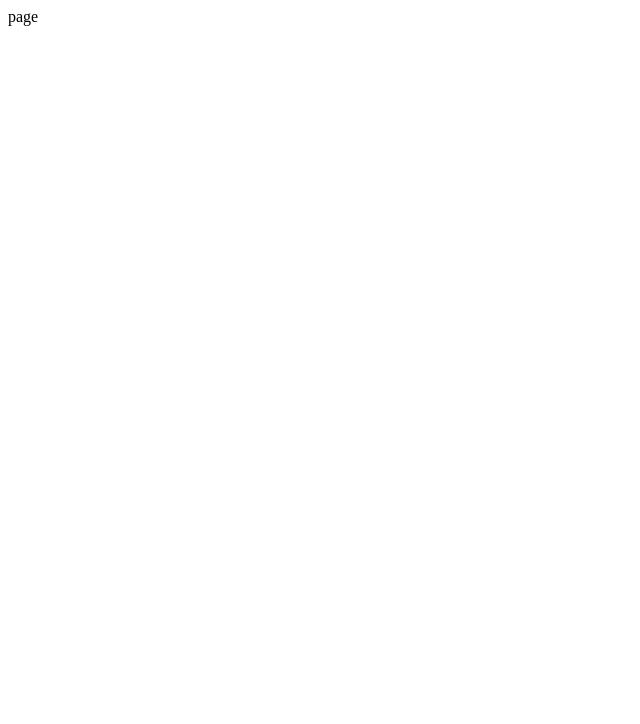
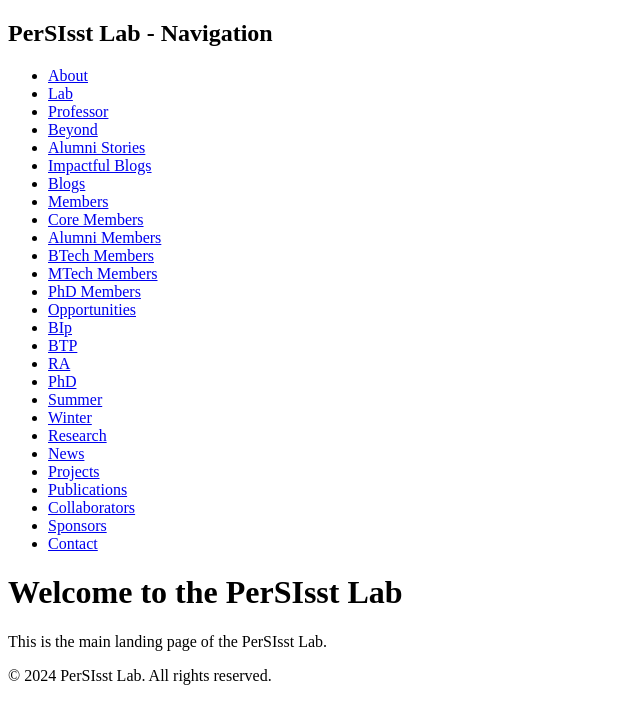
Before and after one commit to kintsugi-programmer/PerSIsst-Lab, a Next.js app in the folder v1/: page / in a window 1280 px wide. Shown: the top 724 px of the page, without its empty margins (0-640 px from the left). Built offline with nearby package versions, Linux system fonts and the light colour scheme.

Commit message:
Routing Navigation

```diff
--- /dev/null
+++ b/v1/app/layout.js
@@ -0,0 +1,12 @@
+export const metadata = {
+  title: 'Next.js',
+  description: 'Generated by Next.js',
+}
+
+export default function RootLayout({ children }) {
+  return (
+    <html lang="en">
+      <body>{children}</body>
+    </html>
+  )
+}
--- a/v1/app/page.jsx
+++ b/v1/app/page.jsx
@@ -1,9 +1,18 @@
-import React from 'react'
+import React from 'react';
+import Nav from '../components/Nav';
+import Footer from '../components/Footer';
 
-const page = () => {
+const Page = () => {
   return (
-    <div>page</div>
-  )
-}
+    <div>
+      <Nav />
+      <div>
+        <h1>Welcome to the PerSIsst Lab</h1>
+        <p>This is the main landing page of the PerSIsst Lab.</p>
+      </div>
+      <Footer />
+    </div>
+  );
+};
 
-export default page
+export default Page;
--- a/v1/app/research/page.jsx
+++ b/v1/app/research/page.jsx
@@ -1,4 +1,6 @@
 import React from 'react'
+import Link from 'next/link';
+
 
 const page = () => {
   return (
--- a/v1/components/Footer.jsx
+++ b/v1/components/Footer.jsx
@@ -1,9 +1,11 @@
-import React from 'react'
+import React from 'react';
 
 const Footer = () => {
   return (
-    <div>Footer</div>
-  )
-}
+    <footer>
+      <p>© 2024 PerSIsst Lab. All rights reserved.</p>
+    </footer>
+  );
+};
 
-export default Footer
+export default Footer;
--- a/v1/components/Nav.jsx
+++ b/v1/components/Nav.jsx
@@ -1,9 +1,47 @@
-import React from 'react'
+import React from 'react';
+import Link from 'next/link';
 
 const Nav = () => {
   return (
-    <div>Nav</div>
-  )
-}
+    <nav>
+      <h1>PerSIsst Lab - Navigation</h1>
+      <ul>
+        <li><Link href="/about/page">About</Link></li>
+        <li><Link href="/about/Lab">Lab</Link></li>
+        <li><Link href="/about/Professor">Professor</Link></li>
 
-export default Nav
+        <li><Link href="/beyond/page">Beyond</Link></li>
+        <li><Link href="/beyond/AluminiStories">Alumni Stories</Link></li>
+        <li><Link href="/beyond/ImpactfulBlogs">Impactful Blogs</Link></li>
+
+        <li><Link href="/blogs/page">Blogs</Link></li>
+
+        <li><Link href="/members/page">Members</Link></li>
+        <li><Link href="/members/Core">Core Members</Link></li>
+        <li><Link href="/members/Alumini">Alumni Members</Link></li>
+        <li><Link href="/members/Btech">BTech Members</Link></li>
+        <li><Link href="/members/Mtech">MTech Members</Link></li>
+        <li><Link href="/members/Phd">PhD Members</Link></li>
+
+        <li><Link href="/opportunities/page">Opportunities</Link></li>
+        <li><Link href="/opportunities/BIp">BIp</Link></li>
+        <li><Link href="/opportunities/BTP">BTP</Link></li>
+        <li><Link href="/opportunities/RA">RA</Link></li>
+        <li><Link href="/opportunities/Phd">PhD</Link></li>
+        <li><Link href="/opportunities/Summer">Summer</Link></li>
+        <li><Link href="/opportunities/Winter">Winter</Link></li>
+
+        <li><Link href="/research/page">Research</Link></li>
+        <li><Link href="/research/News">News</Link></li>
+        <li><Link href="/research/Projects">Projects</Link></li>
+        <li><Link href="/research/Publications">Publications</Link></li>
+
+        <li><Link href="/Collaborators">Collaborators</Link></li>
+        <li><Link href="/Sponsors">Sponsors</Link></li>
+        <li><Link href="/Contact">Contact</Link></li>
+      </ul>
+    </nav>
+  );
+};
+
+export default Nav;
```
Also changed, not shown: 2 other files (tests, documents, lock files or other folders).
